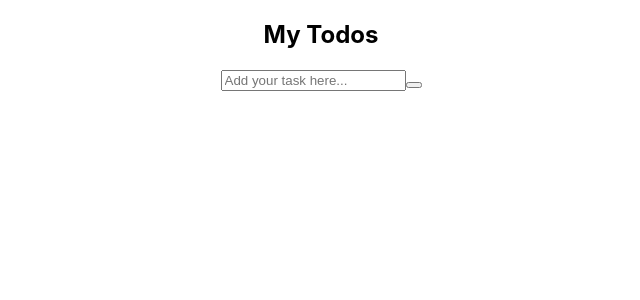
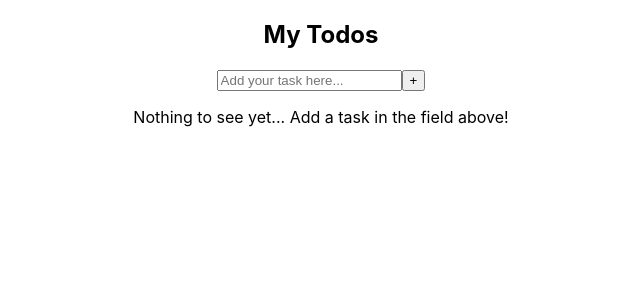
Before and after one commit to ThomasRemmer/my-todo, a React (Create React App) app: page / in a window 1280 px wide. Shown: the top 300 px of the page, without its empty margins (319-959 px from the left). Built offline with nearby package versions, Linux system fonts and the light colour scheme.

Commit message:
created card container and added filler text

```diff
--- a/src/App.jsx
+++ b/src/App.jsx
@@ -18,6 +18,7 @@ function App() {
       </nav>
       <main>
         <InputBox />
+        <CardContainer />
 
       </main>
     </div>
--- a/src/Components/InputBox/InputBox.jsx
+++ b/src/Components/InputBox/InputBox.jsx
@@ -4,24 +4,25 @@ const InputBox = () => {
     const [input, setInput] = useState("")
 
 
+    const handleChange = event => {
+        setInput(event.target.value)
+    }
+
     const handleSubmit = event => {
         event.preventDefault();
 
         const task = event.target.value;
 
-        if (!task) {
+        if (task == "") {
             alert("please enter a todo")
             return;
         }
-
-
-
     }
 
     return (
         <form className="todo-input-box" onSubmit={handleSubmit}>
-            <input type="text" placeholder="Add your task here..." value={input} className="todo-input-box-input"/>
-            <button className="todo-input-box-button"></button>
+            <input type="text" placeholder="Add your task here..." value={input} className="todo-input-box-input" onChange={handleChange}/>
+            <button className="todo-input-box-button">+</button>
         </form>
 
     )
--- a/src/Containers/CardContainer/CardContainer.jsx
+++ b/src/Containers/CardContainer/CardContainer.jsx
@@ -0,0 +1,12 @@
+import {useState} from 'react'
+
+function CardContainer() {
+    const [list, setList] = useState([])
+    const [noItems, setNoItems] = useState(true)
+
+  return (
+    <>{noItems && <p>Nothing to see yet... Add a task in the field above!</p>}</>
+  )
+}
+
+export default CardContainer
```
Also changed, not shown: src/Components/TodoCard/TodoCard.jsx (added, +9 -0 lines).
